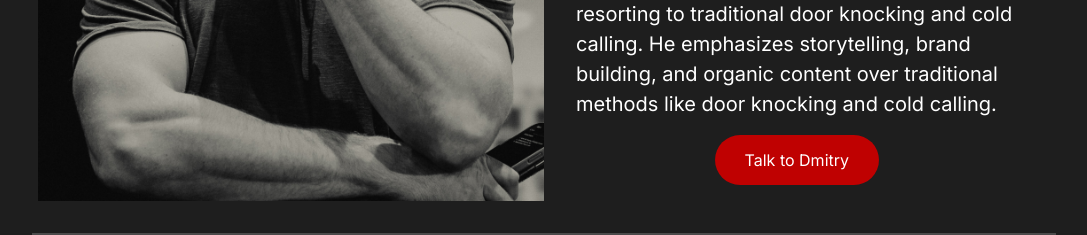
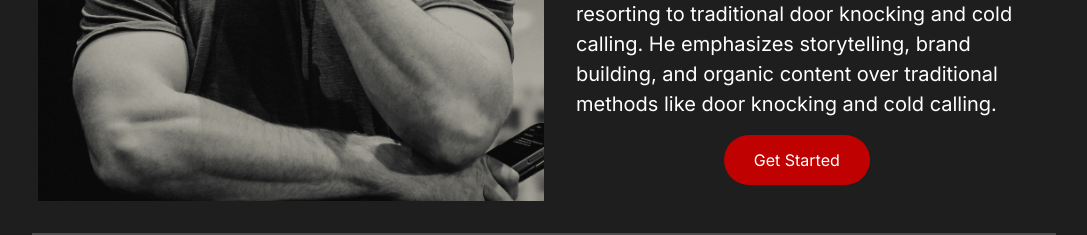
Before and after one commit to Salty-s-Media/mymarketingfitness, a Next.js app: page / in a window 1280 px wide. Shown: the part 1740-1975 px from the top of the page, without its empty margins (96-1183 px from the left). Built offline with nearby package versions, Linux system fonts and the light colour scheme.

Commit message:
fix: btn desc.

```diff
--- a/_components/about/about.tsx
+++ b/_components/about/about.tsx
@@ -82,11 +82,8 @@ export const About = () => {
               </p>
               <div className={styles.ctaContainer}>
                 <Link href="/#pricing">
-                  <button
-                    aria-label="Talk to Dmitry"
-                    className={styles.ctaButton}
-                  >
-                    Talk to Dmitry
+                  <button aria-label="Get Started" className={styles.ctaButton}>
+                    Get Started
                   </button>
                 </Link>
               </div>
--- a/_components/bottomcta/end-cta.tsx
+++ b/_components/bottomcta/end-cta.tsx
@@ -22,8 +22,8 @@ export const EndCta = () => {
               MAKE MARKETING YOUR COMPANY PART OF YOUR DAILY ROUTINE
             </h1>
             <Link href="/#pricing">
-              <button aria-label="Join" className={styles.joinButton}>
-                Join Now
+              <button aria-label="Get Started" className={styles.joinButton}>
+                Get Started
               </button>
             </Link>
           </div>
```
